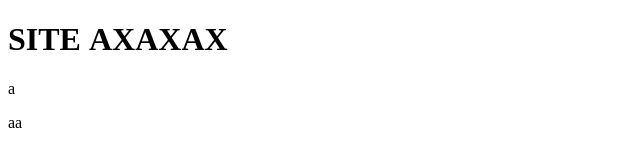
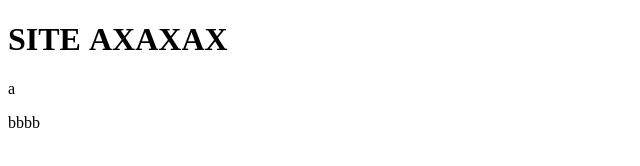
Before and after one commit to bbrovenko/site, a plain HTML site: page index.html in a window 1280 px wide. Shown: the full height of the page, 0-640 px from the left. Drawn offline with Linux system fonts and the light colour scheme.

Commit message:
third commit

```diff
--- a/index.html
+++ b/index.html
@@ -8,6 +8,6 @@
 <body>
 	<h1>SITE АХАХАХ</h1>
 	<p>a</p>
-	<p>aa</p>
+	<p>bbbb</p>
 </body>
 </html>
```
